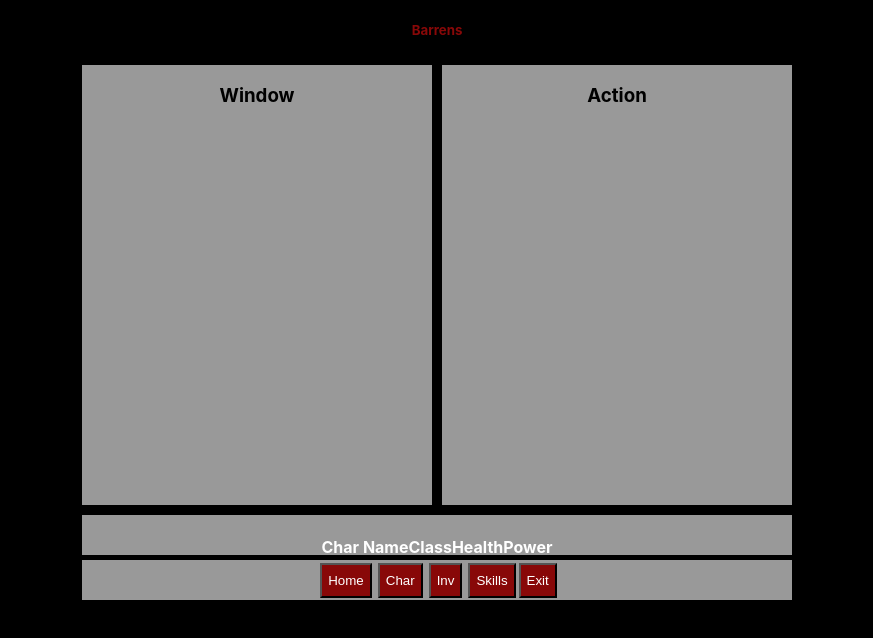
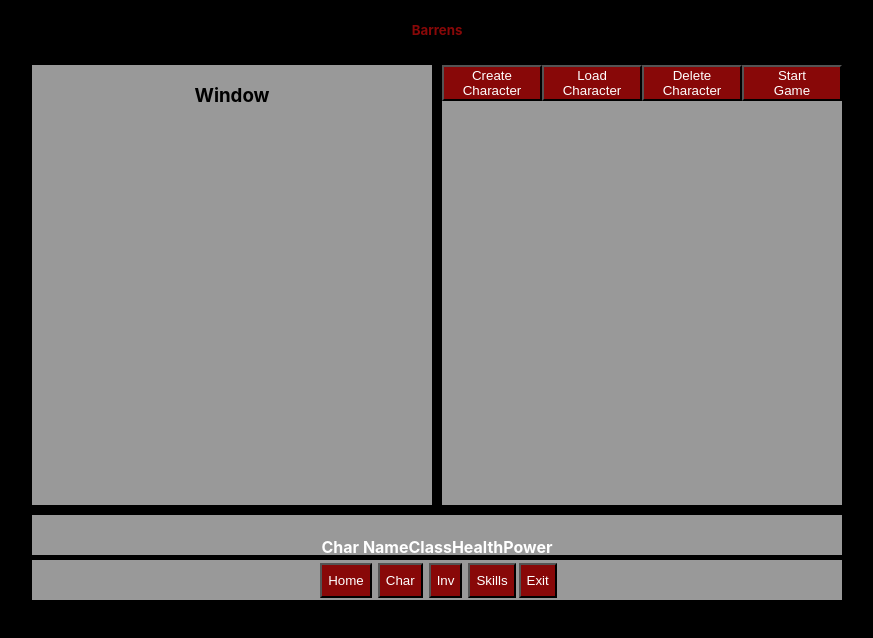
Before and after one commit to wkpescherine/Projects-2025-, a React (Create React App) app in the folder barrens/: page /viewport in a window 1280 px wide. Shown: the top 638 px of the page, without its empty margins (203-1076 px from the left). Built offline with nearby package versions, Linux system fonts and the light colour scheme.

Commit message:
012525 Barren(0.5)     : Added Char Creation to Action Panel                          Added Home Screen to Action Panel

```diff
--- a/barrens/src/actionbar.js
+++ b/barrens/src/actionbar.js
@@ -6,7 +6,7 @@ function Actionbar(){
     function RedirectToTitle(){ navigate('/')}
 
     return(
-        <div style={{width:"710px", height:"40px", background:"#999", margin:"5px"}}>
+        <div style={{width:"810px", height:"40px", background:"#999", margin:"5px"}}>
             <button style={{height:"35px", margin: "3px"}}>Home</button>
             <button style={{height:"35px", margin: "3px"}}>Char</button>
             <button style={{height:"35px", margin: "3px"}}>Inv</button>
--- a/barrens/src/actionport.js
+++ b/barrens/src/actionport.js
@@ -1,7 +1,9 @@
+import Home from "./home"
+
 function Actionport(){
     return(
-        <div style={{width:"350px", background:"#999", margin:"5px"}}>
-            <h3>Action</h3>
+        <div style={{width:"400px", background:"#999", margin:"5px"}}>
+            <Home />
         </div>
     );
 }
--- /dev/null
+++ b/barrens/src/charcreate.js
@@ -0,0 +1,9 @@
+function Charcreate(){
+    return (
+        <div style={{height:"400px"}}>
+            Create Character
+        </div>
+    )
+}
+
+export default Charcreate;
--- a/barrens/src/charport.js
+++ b/barrens/src/charport.js
@@ -1,6 +1,6 @@
 function Charport(){
     return(
-        <div style={{display: "flex", justifyContent:"center", width:"710px", height:"40px", background:"#999", margin: "5px"}}>
+        <div style={{display: "flex", justifyContent:"center", width:"810px", height:"40px", background:"#999", margin: "5px"}}>
             <h4>Char Name</h4>
             <h4>Class</h4>
             <h4>Health</h4>
--- /dev/null
+++ b/barrens/src/home.js
@@ -0,0 +1,37 @@
+import React, {useState} from 'react';
+//import ReactDOM from 'react-dom/client';
+import './index.css';
+
+import CreateChar from "./charcreate"
+
+function Home(){
+    const[homeView,setHomeView] = useState ("");
+
+    function setActionCreate(){
+        if(homeView=="create"){
+            setHomeView("")
+        }else{
+            setHomeView("create")
+        }
+    }
+
+    function setActionStart(){
+        if(homeView=="start"){
+            setHomeView("")
+        }else{
+            setHomeView("start")
+        }
+    }
+
+    return(
+        <div style={{justifyContent:"center"}}>
+            {homeView === "create" && <CreateChar/>}
+            <button style={{width: "100px"}} onClick={setActionCreate}>Create Character</button>
+            <button style={{width: "100px"}}>Load Character</button>
+            <button style={{width: "100px"}}>Delete Character</button>
+            <button style={{width: "100px"}} onClick={setActionStart}>Start <br></br> Game</button>
+        </div>
+    )
+}
+
+export default Home;
--- a/barrens/src/title.js
+++ b/barrens/src/title.js
@@ -91,7 +91,7 @@ function Title() {
             {
                 createAccount!=="" && <button>Clear</button>
             }
-            <p>version 0.4</p>
+            <p>version 0.5</p>
         </div>
     );
 }
--- a/barrens/src/windowport.js
+++ b/barrens/src/windowport.js
@@ -1,6 +1,6 @@
 function Windowport(){
     return(
-        <div style={{width:"350px", background:"#999", margin: "5px"}}>
+        <div style={{width:"400px", background:"#999", margin: "5px"}}>
             <h3>Window</h3>
         </div>
     );
```
Also changed, not shown: 2 other files (tests, documents, lock files or other folders).
